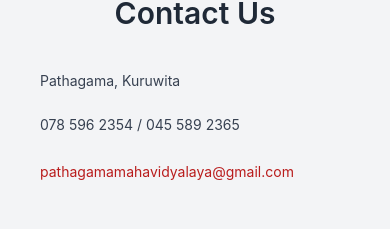
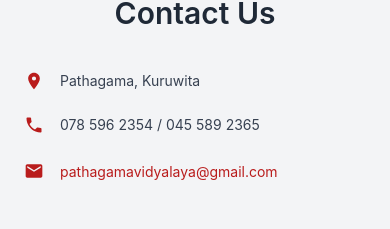
Before and after one commit to KCDasanayaka/Learning_Management_System, a React (Vite) app in the folder LMS_frontEnd/: page /contact in a window 390 px wide. Shown: the part 125-354 px from the top of the page. Built offline with nearby package versions, Linux system fonts and the light colour scheme; grey boxes are pictures that could not be loaded.

Commit message:
made responsive for the contact us page

```diff
--- a/LMS_frontEnd/src/components/HeroCarousel.jsx
+++ b/LMS_frontEnd/src/components/HeroCarousel.jsx
@@ -45,7 +45,7 @@ const HeroImageCarousel = () => {
       <Slider {...settings}>
         {images.map((image, index) => (
           <div key={index}>
-            <div className="relative h-[250px] sm:h-[350px] md:h-[450px] lg:h-[600px]">
+            <div className="relative h-[350px] sm:h-[450px] md:h-[550px] lg:h-[600px]">
               <div
                 className="h-full bg-cover bg-center"
                 style={{ backgroundImage: `url(${image})` }}
--- a/LMS_frontEnd/src/pages/ContactUs.jsx
+++ b/LMS_frontEnd/src/pages/ContactUs.jsx
@@ -1,4 +1,5 @@
 import "react";
+import { MdLocationOn, MdPhone, MdEmail } from "react-icons/md";
 
 const ContactUs = () => {
   return (
@@ -13,26 +14,26 @@ const ContactUs = () => {
           <div className="w-full md:w-1/2">
             <div className="space-y-6">
               <div className="flex items-center gap-4">
-                <i className="fas fa-map-marker-alt text-xl text-red-700"></i>
+                <MdLocationOn className="text-xl sm:text-2xl text-red-700" />
                 <p className="text-gray-700 text-sm sm:text-base">
                   Pathagama, Kuruwita
                 </p>
               </div>
               <div className="flex items-center gap-4">
-                <i className="fas fa-phone-alt text-xl text-red-700"></i>
+                <MdPhone className="text-xl sm:text-2xl text-red-700" />
                 <p className="text-gray-700 text-sm sm:text-base">
                   078 596 2354 / 045 589 2365
                 </p>
               </div>
               <div className="flex items-center gap-4">
-                <i className="fas fa-envelope text-xl text-red-700"></i>
+                <MdEmail className="text-xl sm:text-2xl text-red-700" />
                 <p className="text-gray-700">
                   {" "}
                   <a
                     href="mailto:pathagamamahavidyalaya@gmail.com"
                     className="text-red-700 text-sm sm:text-base hover:underline"
                   >
-                    pathagamamahavidyalaya@gmail.com
+                    pathagamavidyalaya@gmail.com
                   </a>
                 </p>
               </div>
```
